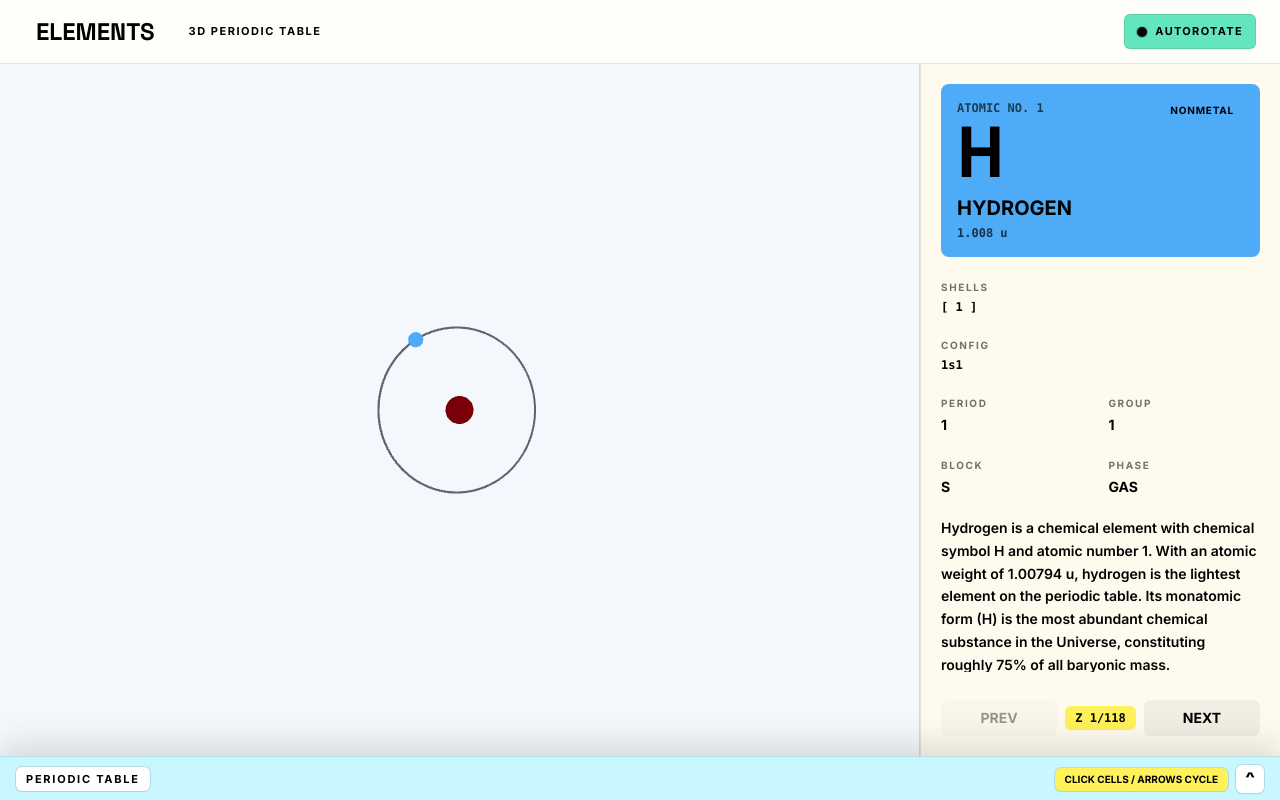
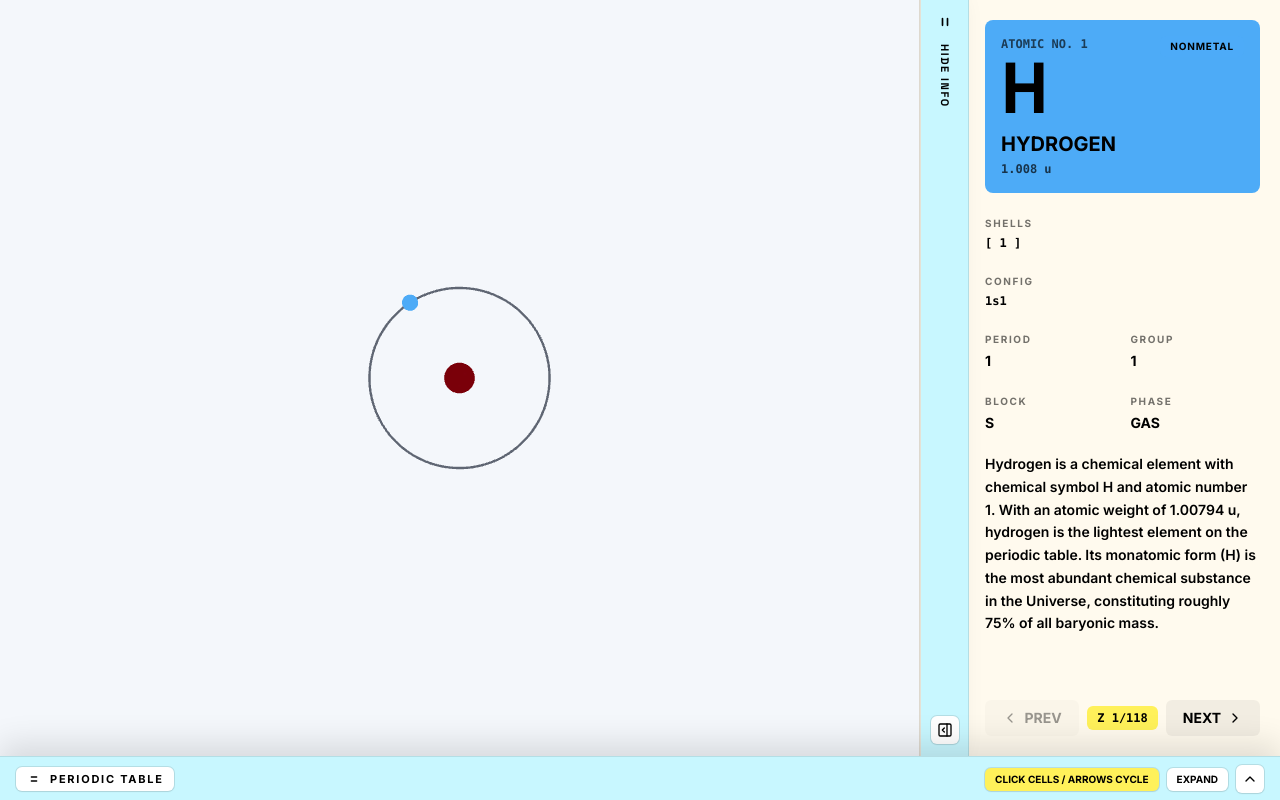
Before and after one commit to mizanxali/elements, a React (Vite) app: page / in a window 1280 px wide. Built offline with nearby package versions, Linux system fonts and the light colour scheme.

Commit message:
ui improvements

```diff
--- a/src/components/info/ElementInfoPanel.tsx
+++ b/src/components/info/ElementInfoPanel.tsx
@@ -4,8 +4,22 @@ import { useSelectedElement } from "../../hooks/useSelectedElement";
 import { colorFor } from "../../data/categoryColors";
 import { ElementCard } from "./ElementCard";
 import { PrevNextControls } from "./PrevNextControls";
+import {
+  ChevronDown,
+  GripVertical,
+  PanelRightClose,
+  PanelRightOpen,
+} from "../ui/Icons";
 
-export function ElementInfoPanel() {
+type ElementInfoPanelProps = {
+  isOpen: boolean;
+  onOpenChange: (isOpen: boolean) => void;
+};
+
+export function ElementInfoPanel({
+  isOpen,
+  onOpenChange,
+}: ElementInfoPanelProps) {
   const element = useSelectedElement();
   const accent = colorFor(element.category);
   const [expanded, setExpanded] = useState(false);
@@ -14,11 +28,47 @@ export function ElementInfoPanel() {
     <aside
       style={{ ["--accent" as never]: accent }}
       className={clsx(
-        "flex min-h-0 flex-col gap-4 border-t border-black/10 bg-[#fffaf0]/95 p-4",
-        "md:gap-5 md:border-l md:border-t-0 md:p-5",
+        "relative flex min-h-0 flex-col overflow-hidden border-t border-black/10 bg-[#fffaf0]/95",
+        "md:shrink-0 md:border-l md:border-t-0 md:transition-[width] md:duration-300 md:ease-out",
+        isOpen ? "md:w-[360px]" : "md:w-12",
       )}
     >
-      {/* Compact bar — mobile only */}
+      <button
+        type="button"
+        onClick={() => onOpenChange(!isOpen)}
+        aria-expanded={isOpen}
+        aria-controls="element-info-panel-content"
+        aria-label={isOpen ? "Collapse element info" : "Expand element info"}
+        title={isOpen ? "Collapse element info" : "Expand element info"}
+        className={clsx(
+          "absolute inset-y-0 left-0 z-10 hidden w-12 flex-col items-center gap-3 border-r border-black/10 bg-[#c8f7ff] px-2 py-3 text-black shadow-[-8px_0_24px_rgba(0,0,0,0.08)] md:flex",
+          "transition hover:bg-[#fff15a] focus:outline-none focus-visible:ring-2 focus-visible:ring-inset focus-visible:ring-black/35",
+        )}
+      >
+        <GripVertical className="h-5 w-5 shrink-0" />
+        <span
+          className="font-display text-[11px] font-black uppercase tracking-[0.14em]"
+          style={{ writingMode: "vertical-rl" }}
+        >
+          {isOpen ? "Hide info" : "Element info"}
+        </span>
+        <span className="mt-auto flex h-7 w-7 items-center justify-center rounded-md bg-white shadow-sm ring-1 ring-black/10">
+          {isOpen ? (
+            <PanelRightClose className="h-4 w-4" />
+          ) : (
+            <PanelRightOpen className="h-4 w-4" />
+          )}
+        </span>
+      </button>
+
+      <div
+        id="element-info-panel-content"
+        className={clsx(
+          "flex min-h-0 flex-1 flex-col gap-4 p-4 md:gap-5 md:p-5 md:pl-16",
+          "transition-opacity duration-200",
+          !isOpen && "md:pointer-events-none md:opacity-0",
+        )}
+      >
         <div className="flex items-center justify-between gap-3 md:hidden">
           <div className="flex min-w-0 items-center gap-3">
             <div
@@ -41,20 +91,18 @@ export function ElementInfoPanel() {
             onClick={() => setExpanded((v) => !v)}
             aria-expanded={expanded}
             aria-label={expanded ? "Collapse details" : "Expand details"}
-          className="flex h-9 w-9 shrink-0 items-center justify-center rounded-md bg-black/5 text-black transition hover:bg-[#fff15a]"
+            title={expanded ? "Collapse details" : "Expand details"}
+            className="flex h-9 w-9 shrink-0 items-center justify-center rounded-md bg-black/5 text-black transition hover:bg-[#fff15a] focus:outline-none focus-visible:ring-2 focus-visible:ring-[var(--accent)]/50"
           >
-          <span
+            <ChevronDown
               className={clsx(
-              "inline-block transition-transform",
+                "h-5 w-5 transition-transform",
                 expanded ? "rotate-180" : "",
               )}
-          >
-            ▾
-          </span>
+            />
           </button>
         </div>
 
-      {/* Full card */}
         <div
           className={clsx(
             "min-h-0 flex-1 overflow-y-auto md:block",
@@ -67,6 +115,7 @@ export function ElementInfoPanel() {
         <div className="pt-1 md:mt-auto md:pt-2">
           <PrevNextControls />
         </div>
+      </div>
     </aside>
   );
 }
--- a/src/components/info/PrevNextControls.tsx
+++ b/src/components/info/PrevNextControls.tsx
@@ -1,5 +1,7 @@
 import clsx from "clsx";
+import type { ReactNode } from "react";
 import { useElementStore } from "../../state/useElementStore";
+import { ChevronLeft, ChevronRight } from "../ui/Icons";
 
 export function PrevNextControls() {
   const { selected, prev, next } = useElementStore();
@@ -8,11 +10,22 @@ export function PrevNextControls() {
 
   return (
     <div className="grid grid-cols-[1fr_auto_1fr] items-center gap-2">
-      <Button onClick={prev} disabled={atStart} label="Prev" />
+      <Button
+        onClick={prev}
+        disabled={atStart}
+        label="Prev"
+        icon={<ChevronLeft className="h-4 w-4" />}
+      />
       <span className="rounded-md bg-[#fff15a] px-2.5 py-1 font-mono text-xs font-black text-black">
         Z {selected}/118
       </span>
-      <Button onClick={next} disabled={atEnd} label="Next" />
+      <Button
+        onClick={next}
+        disabled={atEnd}
+        label="Next"
+        icon={<ChevronRight className="h-4 w-4" />}
+        iconAfter
+      />
     </div>
   );
 }
@@ -21,10 +34,14 @@ function Button({
   onClick,
   disabled,
   label,
+  icon,
+  iconAfter,
 }: {
   onClick: () => void;
   disabled: boolean;
   label: string;
+  icon: ReactNode;
+  iconAfter?: boolean;
 }) {
   return (
     <button
@@ -32,14 +49,16 @@ function Button({
       onClick={onClick}
       disabled={disabled}
       className={clsx(
-        "rounded-md bg-black/5 px-3 py-2 text-sm font-black uppercase text-black",
+        "inline-flex items-center justify-center gap-1.5 rounded-md bg-black/5 px-3 py-2 text-sm font-black uppercase text-black",
         "transition hover:-translate-y-0.5 hover:bg-[var(--accent)] focus:outline-none focus-visible:ring-2",
         "focus-visible:ring-[var(--accent)]/50",
         disabled &&
           "cursor-not-allowed opacity-40 hover:translate-y-0 hover:bg-white",
       )}
     >
+      {!iconAfter && icon}
       {label}
+      {iconAfter && icon}
     </button>
   );
 }
--- a/src/components/layout/AppShell.tsx
+++ b/src/components/layout/AppShell.tsx
@@ -1,4 +1,4 @@
-import { Header } from "./Header";
+import { useState } from "react";
 import { useKeyboardNav } from "../../hooks/useKeyboardNav";
 import { ElementInfoPanel } from "../info/ElementInfoPanel";
 import { PeriodicDrawer } from "../periodic/PeriodicDrawer";
@@ -6,17 +6,19 @@ import { AtomScene } from "../scene/AtomScene";
 
 export function AppShell() {
   useKeyboardNav();
+  const [infoPanelOpen, setInfoPanelOpen] = useState(true);
 
   return (
     <div className="flex h-screen w-screen flex-col overflow-hidden bg-[#fff9df] text-black">
-      <Header />
-
-      <div className="flex min-h-0 flex-1 flex-col pb-11 md:grid md:grid-cols-[1fr_360px]">
+      <div className="flex min-h-0 flex-1 flex-col pb-11 md:flex-row">
         <section className="relative min-h-[45vh] flex-1 overflow-hidden border-b border-black/10 bg-[#f7f2e6] md:min-h-0 md:border-b-0 md:border-r">
           <AtomScene />
         </section>
 
-        <ElementInfoPanel />
+        <ElementInfoPanel
+          isOpen={infoPanelOpen}
+          onOpenChange={setInfoPanelOpen}
+        />
       </div>
 
       <PeriodicDrawer />
--- a/src/components/layout/Header.tsx
+++ /dev/null
@@ -1,40 +0,0 @@
-import clsx from "clsx";
-import { useElementStore } from "../../state/useElementStore";
-
-export function Header() {
-  const { autoRotate, toggleAutoRotate } = useElementStore();
-
-  return (
-    <header className="flex h-16 items-center justify-between gap-3 border-b border-black/10 bg-white/85 px-4 text-black backdrop-blur sm:px-6">
-      <div className="flex items-center gap-3">
-        <span className="rounded-md px-3 py-1 font-display text-2xl font-bold uppercase leading-none text-black">
-          Elements
-        </span>
-        <span className="hidden rounded-md px-2.5 py-1 text-[11px] font-bold uppercase tracking-[0.14em] text-black sm:inline">
-          3D periodic table
-        </span>
-      </div>
-
-      <button
-        type="button"
-        onClick={toggleAutoRotate}
-        aria-pressed={autoRotate}
-        className={clsx(
-          "flex items-center gap-2 rounded-md border border-black/10 px-3 py-2 text-[11px] font-bold uppercase tracking-[0.12em] shadow-sm transition",
-          "focus:outline-none focus-visible:ring-2 focus-visible:ring-[#ff4d5e]/50",
-          autoRotate
-            ? "bg-[#63e6be]"
-            : "bg-white hover:-translate-y-0.5 hover:bg-[#fff15a]",
-        )}
-      >
-        <span
-          className={clsx(
-            "inline-block h-2.5 w-2.5 rounded-md ring-1 ring-black/20 transition",
-            autoRotate ? "bg-black" : "bg-white",
-          )}
-        />
-        Autorotate
-      </button>
-    </header>
-  );
-}
--- a/src/components/periodic/PeriodicDrawer.tsx
+++ b/src/components/periodic/PeriodicDrawer.tsx
@@ -1,6 +1,7 @@
 import { useState } from "react";
 import clsx from "clsx";
 import { PeriodicTable } from "./PeriodicTable";
+import { ChevronDown, ChevronUp, GripHorizontal } from "../ui/Icons";
 
 export function PeriodicDrawer() {
   const [isOpen, setIsOpen] = useState(false);
@@ -18,20 +19,30 @@ export function PeriodicDrawer() {
         onClick={() => setIsOpen((value) => !value)}
         aria-expanded={isOpen}
         aria-controls="periodic-table-drawer-content"
+        aria-label={isOpen ? "Collapse periodic table" : "Expand periodic table"}
+        title={isOpen ? "Collapse periodic table" : "Expand periodic table"}
         className={clsx(
           "flex h-11 shrink-0 items-center justify-between gap-3 px-3 text-left md:px-4",
-          "focus:outline-none focus-visible:ring-2 focus-visible:ring-inset focus-visible:ring-black/35",
+          "transition hover:bg-[#fff15a] focus:outline-none focus-visible:ring-2 focus-visible:ring-inset focus-visible:ring-black/35",
         )}
       >
-        <span className="rounded-md bg-white px-2.5 py-1 text-[11px] font-black uppercase tracking-[0.16em] text-black shadow-sm ring-1 ring-black/10">
-          Periodic table
+        <span className="flex min-w-0 items-center gap-2 rounded-md bg-white px-2.5 py-1 text-[11px] font-black uppercase tracking-[0.16em] text-black shadow-sm ring-1 ring-black/10">
+          <GripHorizontal className="h-4 w-4 shrink-0" />
+          <span className="truncate">Periodic table</span>
         </span>
         <span className="flex items-center gap-2">
           <span className="hidden rounded-md bg-[#fff15a] px-2.5 py-1 text-[10px] font-black uppercase text-black shadow-sm ring-1 ring-black/10 sm:inline">
             click cells / arrows cycle
           </span>
-          <span className="flex h-7 w-7 items-center justify-center rounded-md bg-white font-display text-lg font-black leading-none text-black shadow-sm ring-1 ring-black/10">
-            {isOpen ? "v" : "^"}
+          <span className="hidden rounded-md bg-white px-2.5 py-1 text-[10px] font-black uppercase text-black shadow-sm ring-1 ring-black/10 sm:inline">
+            {isOpen ? "Collapse" : "Expand"}
+          </span>
+          <span className="flex h-7 w-7 items-center justify-center rounded-md bg-white text-black shadow-sm ring-1 ring-black/10">
+            {isOpen ? (
+              <ChevronDown className="h-4 w-4" />
+            ) : (
+              <ChevronUp className="h-4 w-4" />
+            )}
           </span>
         </span>
       </button>
--- a/src/components/scene/AtomScene.tsx
+++ b/src/components/scene/AtomScene.tsx
@@ -2,11 +2,8 @@ import { Canvas } from "@react-three/fiber";
 import { OrbitControls } from "@react-three/drei";
 import { SceneEffects } from "./SceneEffects";
 import { Atom } from "./Atom";
-import { useElementStore } from "../../state/useElementStore";
 
 export function AtomScene() {
-  const { autoRotate } = useElementStore();
-
   return (
     <Canvas dpr={[1, 1.75]} camera={{ fov: 50, position: [0, 0, 18] }}>
       <color attach="background" args={["#f4f7fb"]} />
@@ -21,8 +18,6 @@ export function AtomScene() {
         enableDamping
         minDistance={6}
         maxDistance={40}
-        autoRotate={autoRotate}
-        autoRotateSpeed={0.6}
       />
       <SceneEffects />
     </Canvas>
--- /dev/null
+++ b/src/components/ui/Icons.tsx
@@ -0,0 +1,90 @@
+import type { SVGProps } from "react";
+
+type IconProps = SVGProps<SVGSVGElement>;
+
+function IconBase({ children, ...props }: IconProps) {
+  return (
+    <svg
+      viewBox="0 0 24 24"
+      fill="none"
+      stroke="currentColor"
+      strokeWidth="2"
+      strokeLinecap="round"
+      strokeLinejoin="round"
+      aria-hidden="true"
+      {...props}
+    >
+      {children}
+    </svg>
+  );
+}
+
+export function ChevronUp(props: IconProps) {
+  return (
+    <IconBase {...props}>
+      <path d="m6 15 6-6 6 6" />
+    </IconBase>
+  );
+}
+
+export function ChevronDown(props: IconProps) {
+  return (
+    <IconBase {...props}>
+      <path d="m6 9 6 6 6-6" />
+    </IconBase>
+  );
+}
+
+export function ChevronLeft(props: IconProps) {
+  return (
+    <IconBase {...props}>
+      <path d="m15 18-6-6 6-6" />
+    </IconBase>
+  );
+}
+
+export function ChevronRight(props: IconProps) {
+  return (
+    <IconBase {...props}>
+      <path d="m9 18 6-6-6-6" />
+    </IconBase>
+  );
+}
+
+export function GripHorizontal(props: IconProps) {
+  return (
+    <IconBase {...props}>
+      <path d="M8 9h8" />
+      <path d="M8 15h8" />
+    </IconBase>
+  );
+}
+
+export function GripVertical(props: IconProps) {
+  return (
+    <IconBase {...props}>
+      <path d="M9 8v8" />
+      <path d="M15 8v8" />
+    </IconBase>
+  );
+}
+
+export function PanelRightOpen(props: IconProps) {
+  return (
+    <IconBase {...props}>
+      <rect width="18" height="18" x="3" y="3" rx="2" />
+      <path d="M15 3v18" />
+      <path d="m8 9 3 3-3 3" />
+    </IconBase>
+  );
+}
+
+export function PanelRightClose(props: IconProps) {
+  return (
+    <IconBase {...props}>
+      <rect width="18" height="18" x="3" y="3" rx="2" />
+      <path d="M15 3v18" />
+      <path d="m11 9-3 3 3 3" />
+    </IconBase>
+  );
+}
--- a/src/state/useElementStore.tsx
+++ b/src/state/useElementStore.tsx
@@ -5,8 +5,6 @@ type ElementStore = {
   setSelected: (z: number) => void;
   next: () => void;
   prev: () => void;
-  autoRotate: boolean;
-  toggleAutoRotate: () => void;
 };
 
 const MIN_Z = 1;
@@ -18,16 +16,14 @@ const clamp = (z: number) => Math.min(MAX_Z, Math.max(MIN_Z, z));
 
 export function ElementStoreProvider({ children }: { children: ReactNode }) {
   const [selected, setSelectedRaw] = useState<number>(1);
-  const [autoRotate, setAutoRotate] = useState<boolean>(true);
 
   const setSelected = useCallback((z: number) => setSelectedRaw(clamp(z)), []);
   const next = useCallback(() => setSelectedRaw((z) => clamp(z + 1)), []);
   const prev = useCallback(() => setSelectedRaw((z) => clamp(z - 1)), []);
-  const toggleAutoRotate = useCallback(() => setAutoRotate((v) => !v), []);
 
   const value = useMemo<ElementStore>(
-    () => ({ selected, setSelected, next, prev, autoRotate, toggleAutoRotate }),
-    [selected, setSelected, next, prev, autoRotate, toggleAutoRotate],
+    () => ({ selected, setSelected, next, prev }),
+    [selected, setSelected, next, prev],
   );
 
   return <ElementStoreContext.Provider value={value}>{children}</ElementStoreContext.Provider>;
```
Also changed, not shown: 1 other file (tests, documents, lock files or other folders). Lines whose indentation alone changed are shown as unchanged.
